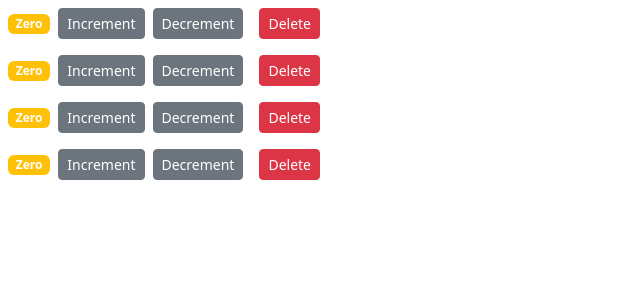
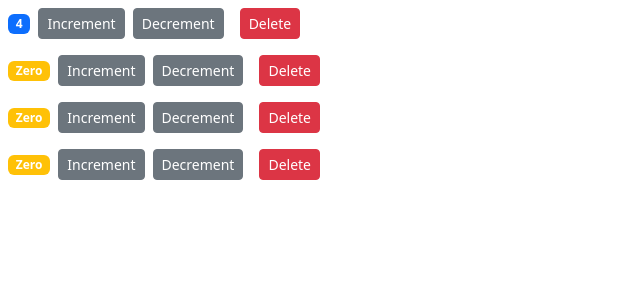
Before and after one commit to jabez-abija2399/React_projects, a React (Create React App) app in the folder counter-app/: page / in a window 1280 px wide. Shown: the top 300 px of the page, without its empty margins (0-640 px from the left). Built offline with nearby package versions, Linux system fonts and the light colour scheme.

Commit message:
Rename count state to value in Counter component and update related methods

```diff
--- a/counter-app/src/components/counter.jsx
+++ b/counter-app/src/components/counter.jsx
@@ -2,18 +2,18 @@ import React, { Component } from "react";
 
 class Counter extends Component {
   state = {
-    count: 0,
+    value: this.props.value,
   };
   handleIncrement = () => {
-    this.setState({ count: this.state.count + 1 });
+    this.setState({ value: this.state.value + 1 });
   };
 
   handleDecrement = () => {
-    this.setState({ count: this.state.count - 1 });
+    this.setState({ value: this.state.value - 1 });
   }
 
   handleDelete = () => {
-    this.setState({ count: 0 });
+    this.setState({ value: 0 });
     }
 
   render() {
@@ -33,12 +33,12 @@ class Counter extends Component {
   }
   getBadgeClasses() {
     let classes = "badge m-2 bg-";
-    classes += this.state.count === 0 ? "warning" : "primary";
+    classes += this.state.value === 0 ? "warning" : "primary";
     return classes;
   }
   formatCount() {
-    const { count } = this.state;
-    return count === 0 ? "Zero" : count;
+    const { value } = this.state;
+    return value === 0 ? "Zero" : value;
   }
 }
 
--- a/counter-app/src/components/counters.jsx
+++ b/counter-app/src/components/counters.jsx
@@ -4,7 +4,7 @@ import Counter from "./counter";
 class Counters extends Component {
   state = {
     counters: [
-      { id: 1, value: 0 },
+      { id: 1, value: 4 },
       { id: 2, value: 0 },
       { id: 3, value: 0 },
       { id: 4, value: 0 },
```
